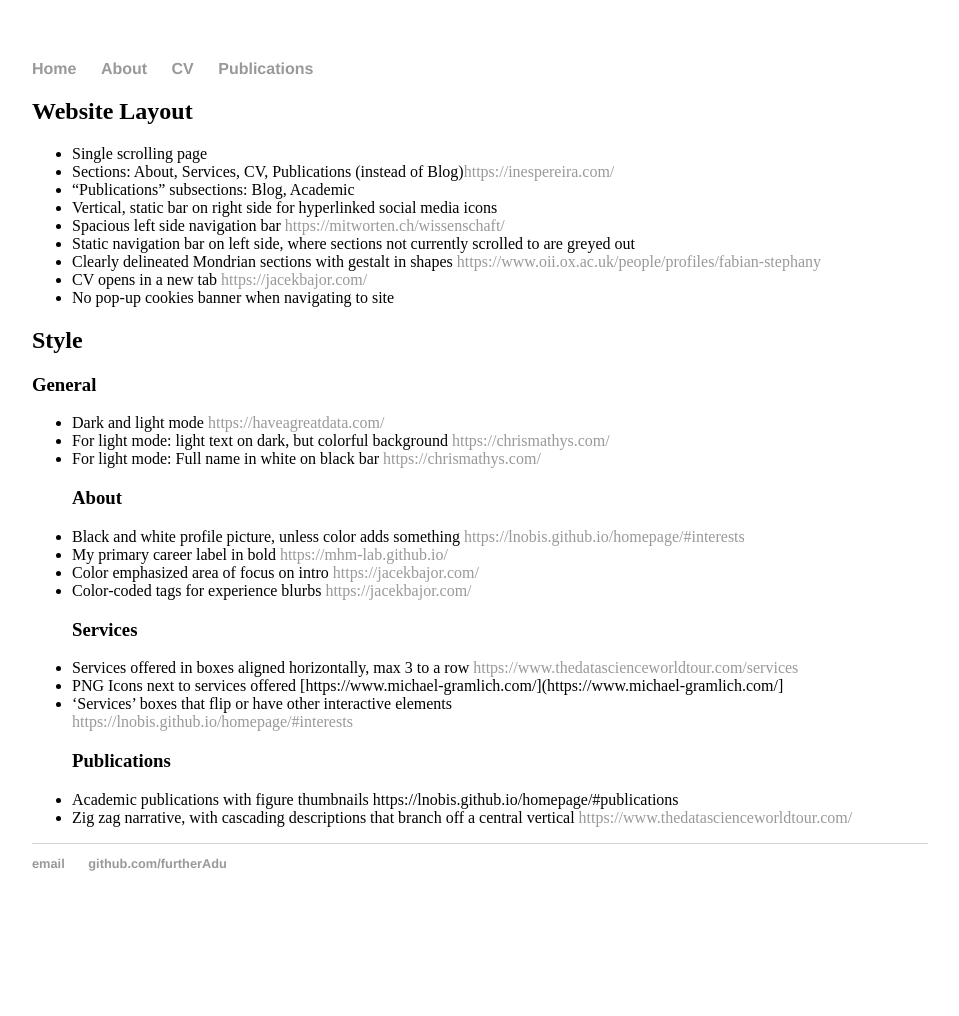
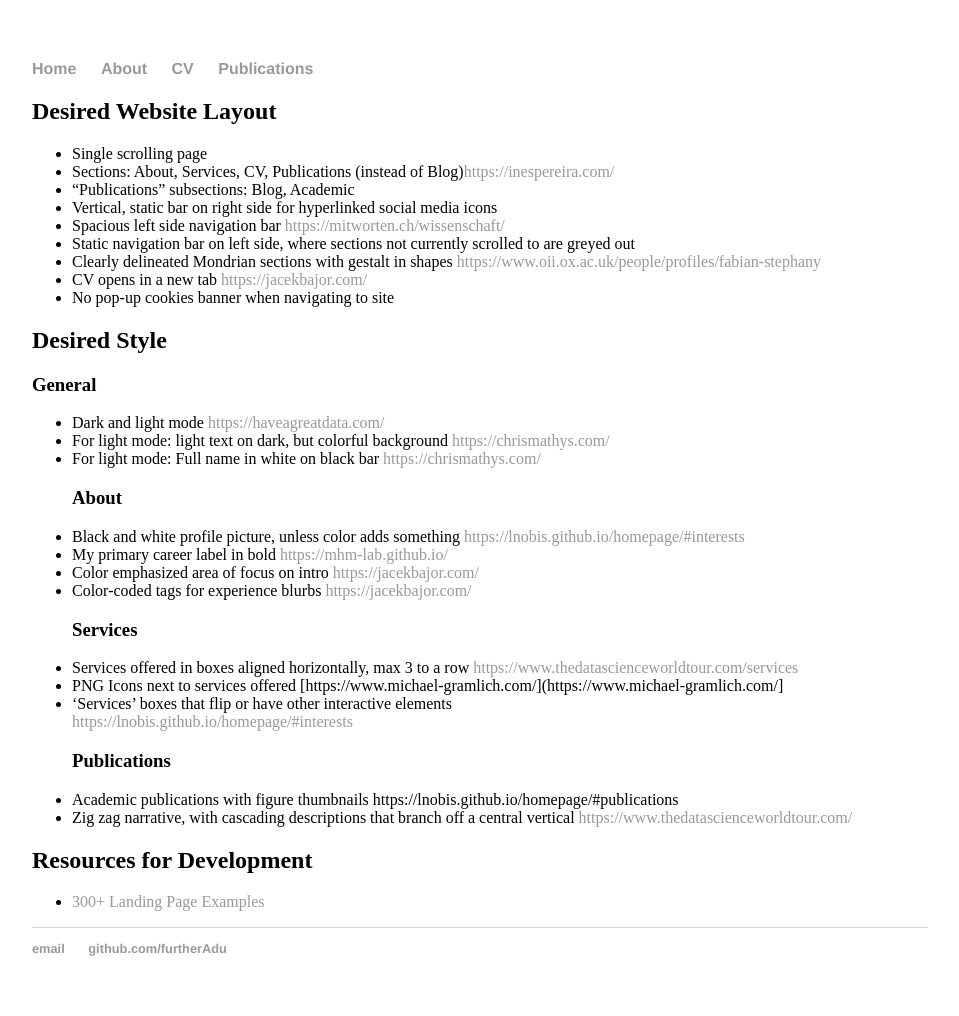
Before and after one commit to furtherAdu/furtherAdu.github.io, a Jekyll site: the page built from notes/layout_and_style_examples.md, in a window 1280 px wide. Shown: the whole page, without its empty margins (160-1119 px from the left). Built offline with Jekyll 4.4.1, drawn with Linux system fonts in a browser that asks for light colours; our own code applies the rules of GitHub Pages for plain Markdown files; before the commit the page ends 931 px from its top, so only the background shows below that.

Commit message:
added resources for development

```diff
--- a/notes/layout_and_style_examples.md
+++ b/notes/layout_and_style_examples.md
@@ -1,4 +1,4 @@
-## Website Layout
+## Desired Website Layout
 - Single scrolling page
 - Sections: About, Services, CV, Publications (instead of Blog)[https://inespereira.com/](https://inespereira.com/)
 - "Publications" subsections: Blog, Academic
@@ -9,7 +9,7 @@
 - CV opens in a new tab  [https://jacekbajor.com/](https://jacekbajor.com/)
 - No pop-up cookies banner when navigating to site
 
-## Style
+## Desired Style
 ### General
 - Dark and light mode  [https://haveagreatdata.com/](https://haveagreatdata.com/)
 - For light mode: light text on dark, but colorful background  [https://chrismathys.com/](https://chrismathys.com/)
@@ -29,3 +29,7 @@
 - Academic publications with figure thumbnails https://lnobis.github.io/homepage/#publications
 - Zig zag narrative, with cascading descriptions that branch off a central vertical
 [https://www.thedatascienceworldtour.com/](https://www.thedatascienceworldtour.com/)
+
+
+## Resources for Development
+- [300+ Landing Page Examples](https://www.btw.so/marketing/landing-page-examples)
```
